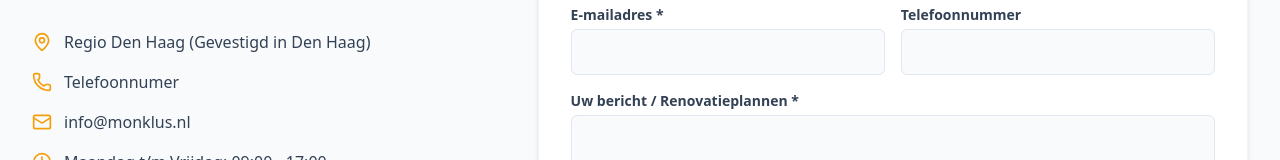
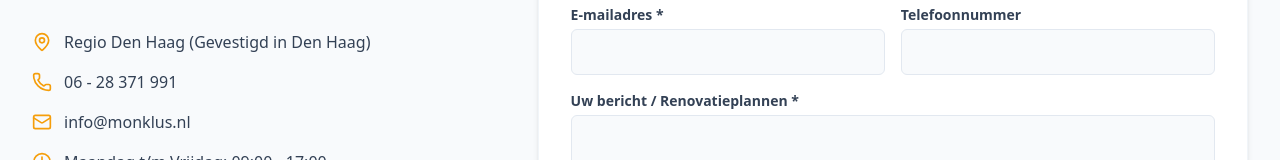
Before and after one commit to solvec-dev/monklusv2, a Next.js app: page / in a window 1280 px wide. Shown: the part 3478-3638 px from the top of the page. Built offline with nearby package versions, Linux system fonts and the light colour scheme.

Commit message:
Telefoonnummer

```diff
--- a/app/page.tsx
+++ b/app/page.tsx
@@ -283,7 +283,7 @@ export default function MonklusWebsite() {
                         </div>
                         <div className="flex items-center gap-3">
                             <Phone className="h-5 w-5 text-amber-500" />
-                            <span>Telefoonnumer</span>
+                            <span>06 - 28 371 991</span>
                         </div>
                         <div className="flex items-center gap-3">
                             <Mail className="h-5 w-5 text-amber-500" />
```
